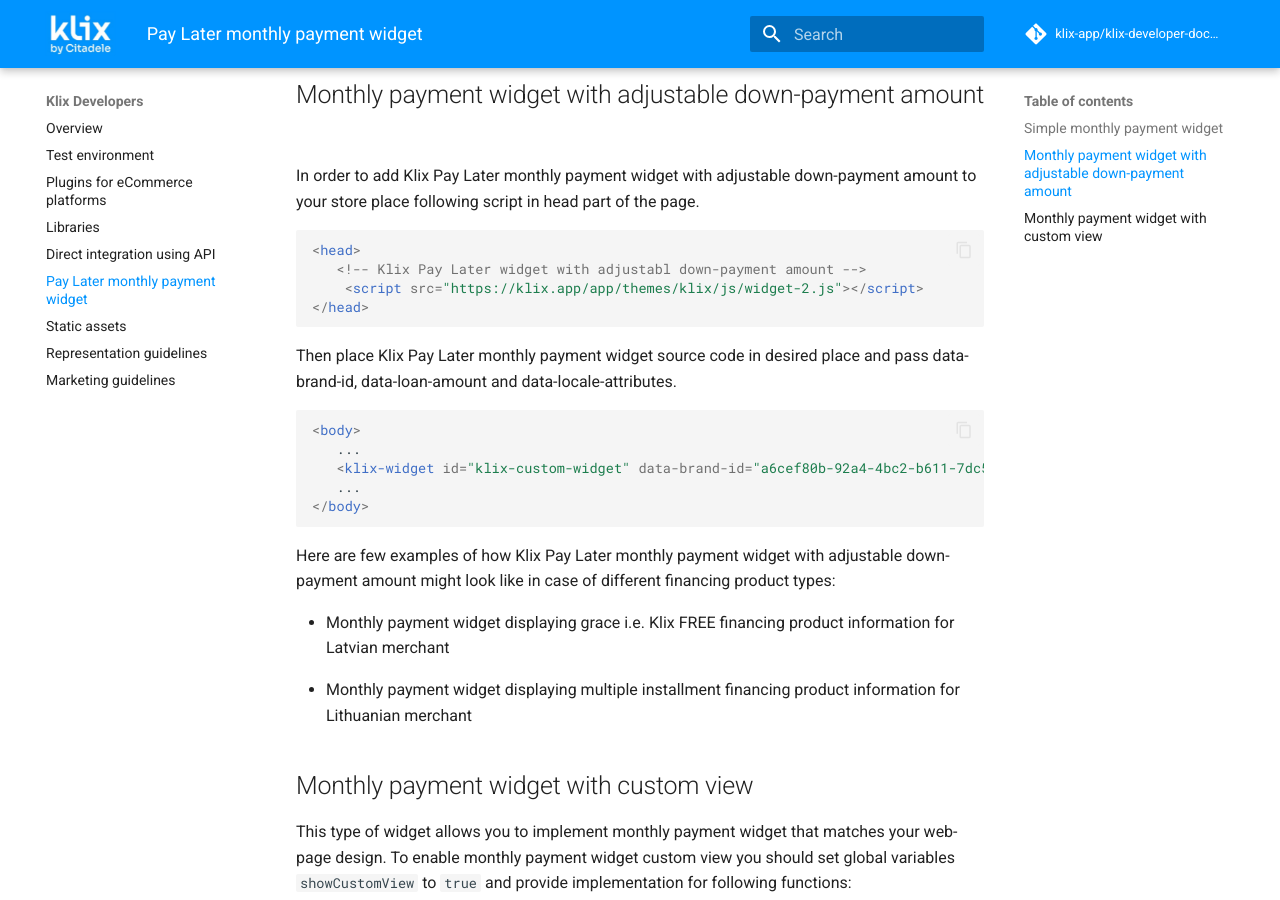
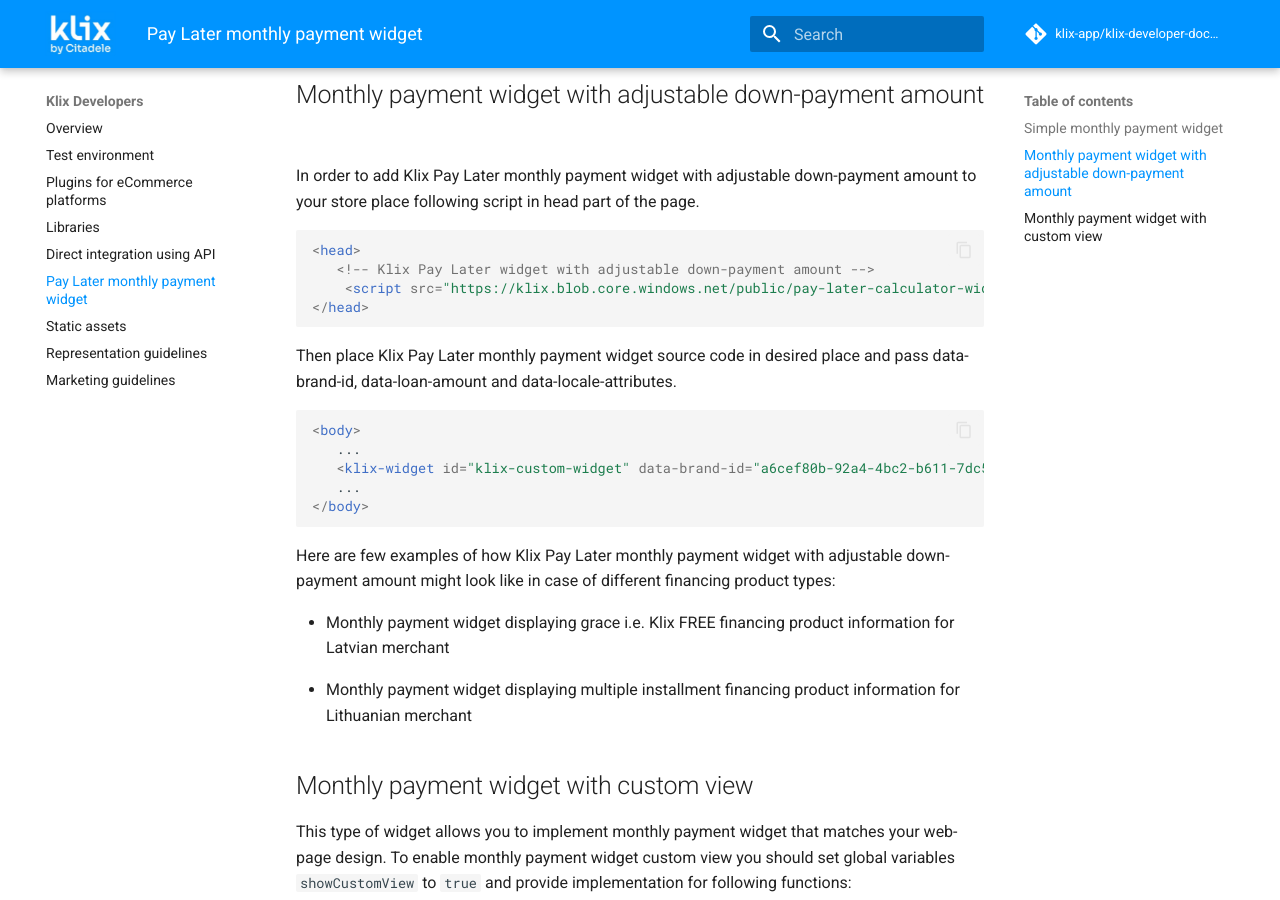
Before and after one commit to klix-app/klix-developer-documentation-website, an MkDocs documentation site: the page built from docs/pay-later-widget.md, in a window 1280 px wide and 900 px high, scrolled down 2408 px. Built offline with MkDocs 1.6.1 and Material for MkDocs 9.7.7, drawn with Linux system fonts in a browser that asks for light colours; a script that is not in the unit is left out; comment, search, counter and statistics services are not loaded; some of the changed lines change nothing that is shown.

Commit message:
endpoint update in widget with adjustable dp amount

````diff
--- a/docs/pay-later-widget.md
+++ b/docs/pay-later-widget.md
@@ -109,8 +109,8 @@
 
 ```html
 <head>
-   <!-- Klix Pay Later widget with adjustabl down-payment amount -->
-    <script src="https://klix.app/app/themes/klix/js/widget-2.js"></script>
+   <!-- Klix Pay Later widget with adjustable down-payment amount -->
+    <script src="https://klix.blob.core.windows.net/public/pay-later-calculator-widget/build/klix-widget.esm.js"></script>
 </head>
 ```
 
````
